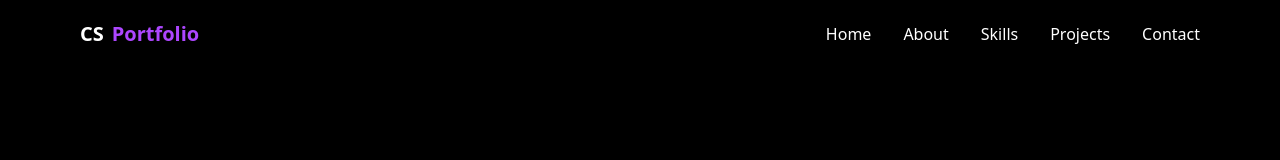
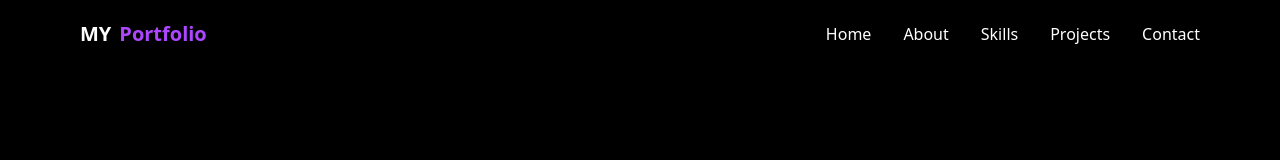
Before and after one commit to chamithsandeepa/My-Portfolio, a React (Vite) app: page / in a window 1280 px wide. Shown: the top 160 px of the page. Built offline with nearby package versions, Linux system fonts and the light colour scheme.

Commit message:
update text.

```diff
--- a/src/Components/Navbar.jsx
+++ b/src/Components/Navbar.jsx
@@ -33,7 +33,7 @@
       <div className="max-w-6xl mx-auto px-4 flex justify-between items-center">
         {/* Logo */}
         <a href="#home" className="flex items-center space-x-2">
-          <span className="text-white font-bold text-xl">CS</span>
+          <span className="text-white font-bold text-xl">MY</span>
           <span className="text-purple-500 font-bold text-xl">Portfolio</span>
         </a>
 
```
